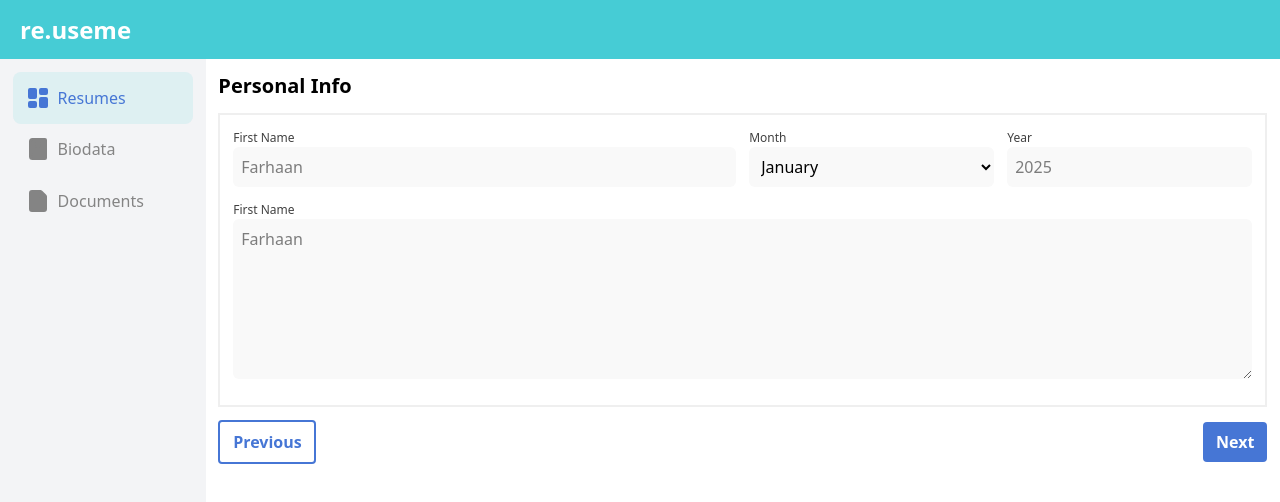
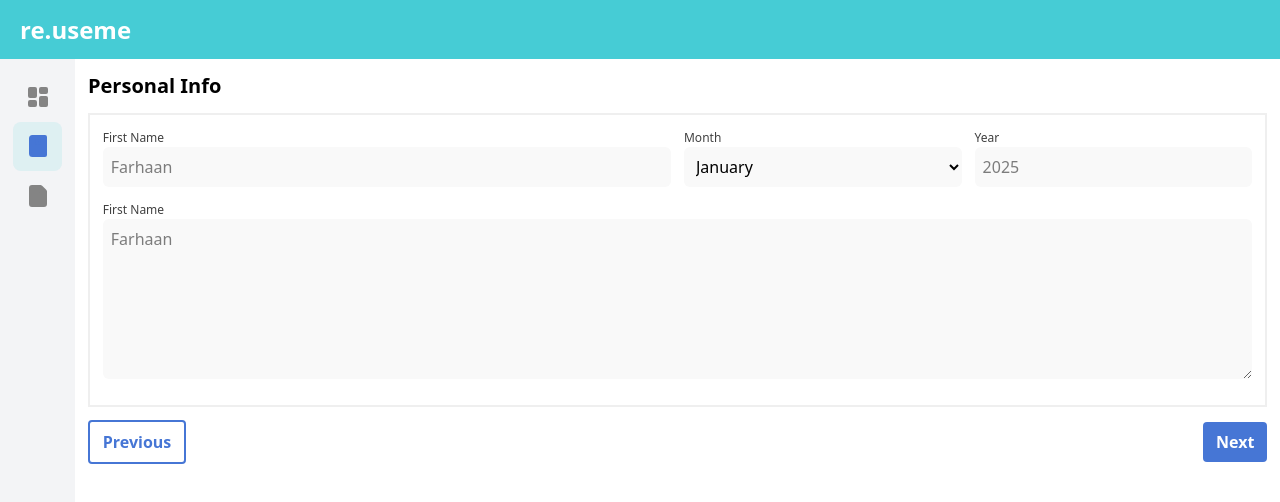
Before and after one commit to nearHaan/re.useme, a SvelteKit app: page /bio in a window 1280 px wide. Shown: the top 502 px of the page. Built offline with nearby package versions, Linux system fonts and the light colour scheme.

Commit message:
sidebar shrink

```diff
--- a/src/lib/components/sidebar-btn.svelte
+++ b/src/lib/components/sidebar-btn.svelte
@@ -1,5 +1,5 @@
 <script lang="ts">
-	const { Icon, title, href, onClick, isActive } = $props();
+	const { Icon, title, href, onClick, isActive, isFullWidth } = $props();
 </script>
 
 <button
@@ -8,8 +8,8 @@
 		onClick(title, href);
 	}}
 	{title}
-	class="btn-sidebar {isActive ? 'btn-sidebar-active' : ''}"
+	class="btn-sidebar {isFullWidth ? 'w-full' : 'w-fit'} {isActive ? 'btn-sidebar-active' : ''}"
 >
 	<Icon fill="currentColor"></Icon>
-	<p>{title}</p>
+	<p class={isFullWidth ? '' : 'hidden'}>{title}</p>
 </button>
--- a/src/routes/+layout.svelte
+++ b/src/routes/+layout.svelte
@@ -5,9 +5,9 @@
 	import SidebarBtn from '$lib/components/sidebar-btn.svelte';
 	import type { NavMenuItem } from '$lib/types';
 	import { goto } from '$app/navigation';
+	import { page } from '$app/state';
 
 	let { children } = $props();
-	let activeTab = $state('Resumes');
 	let meunOpen = $state(false);
 
 	const menuItems: NavMenuItem[] = [
@@ -24,7 +24,7 @@
 		{
 			icon: FileIcon,
 			title: 'Documents',
-			href: '/'
+			href: '/doc'
 		}
 	];
 
@@ -37,7 +37,6 @@
 	}
 
 	function onTabClick(title: string, href: string) {
-		activeTab = title;
 		goto(href);
 	}
 </script>
@@ -68,7 +67,8 @@
 						title={item.title}
 						href={item.href}
 						onClick={onTabClick}
-						isActive={activeTab === item.title}
+						isActive={page.url.pathname === item.href}
+						isFullWidth={true}
 					/>
 				{/each}
 			</div>
@@ -81,14 +81,15 @@
 		</button>
 	</header>
 	<div class="flex h-full w-screen">
-		<div class="w-60 bg-gray-100 p-sm max-md:hidden">
+		<div class="{page.url.pathname !== '/bio' ? 'w-60' : 'w-fit'} bg-gray-100 p-sm max-md:hidden">
 			{#each menuItems as item}
 				<SidebarBtn
 					Icon={item.icon}
 					title={item.title}
 					href={item.href}
 					onClick={onTabClick}
-					isActive={activeTab === item.title}
+					isActive={page.url.pathname === item.href}
+					isFullWidth={page.url.pathname !== '/bio'}
 				/>
 			{/each}
 		</div>
```
